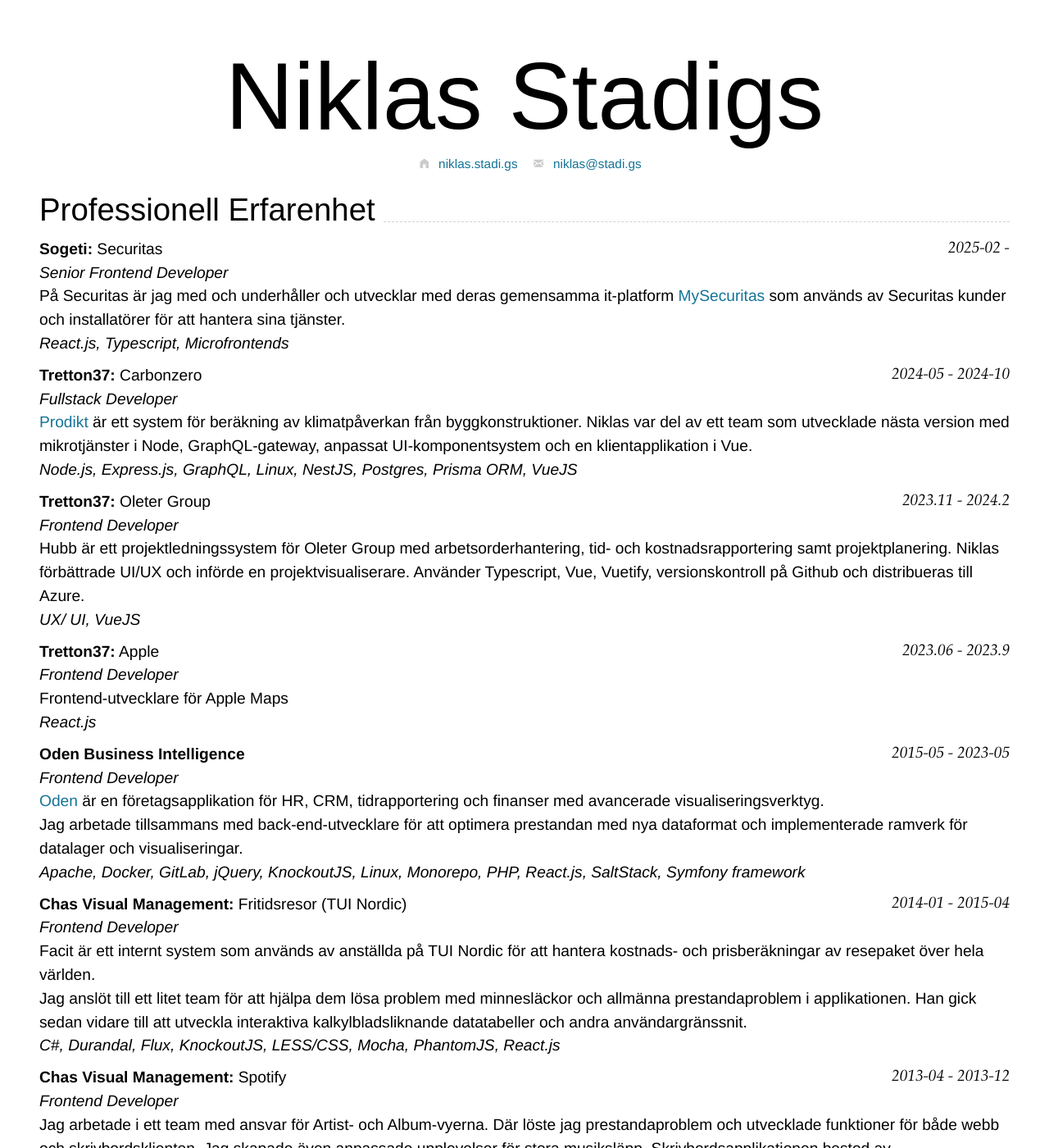
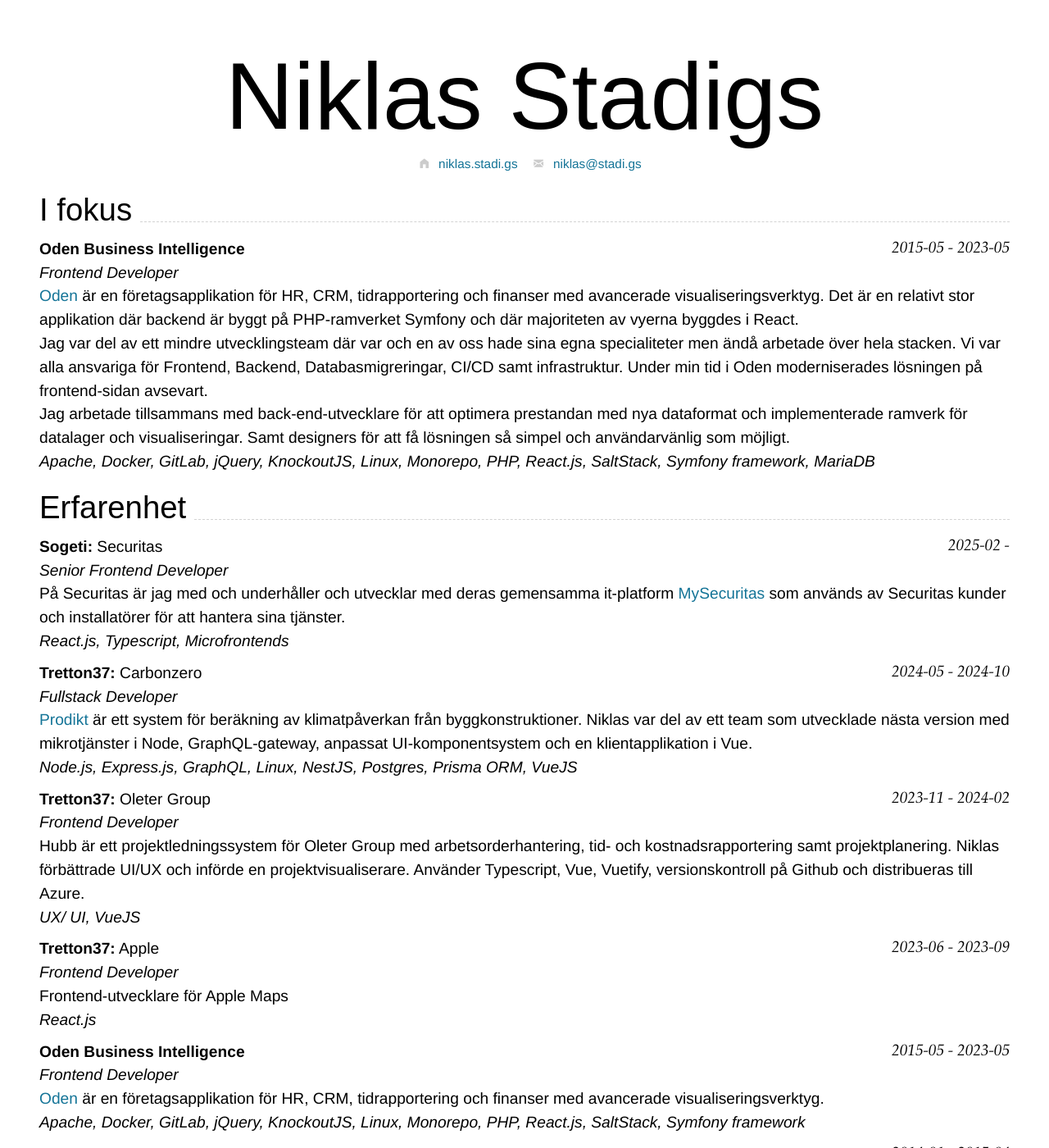
Before and after one commit to nstadigs/cv, a Jekyll site: the page built from index.md, in a window 1280 px wide and 1400 px high. Shown: the whole window at 82% size. Built offline with Jekyll 4.4.1, drawn with Linux system fonts in a browser that asks for light colours; nearby versions of some CDN libraries.

Commit message:
Revise professional experience and role dates
Updated professional experience section with new roles and dates.

```diff
--- a/index.md
+++ b/index.md
@@ -21,7 +21,21 @@ Supported arguments:
 
 {% include cv-contact.html %}
 
-## Professionell Erfarenhet
+## I fokus
+
+### **Oden Business Intelligence** `2015-05 - 2023-05`
+
+_Frontend Developer_<br>
+
+[Oden](https://oden.se/) är en företagsapplikation för HR, CRM, tidrapportering och finanser med avancerade visualiseringsverktyg. Det är en relativt stor applikation där backend är byggt på PHP-ramverket Symfony och där majoriteten av vyerna byggdes i React.
+
+Jag var del av ett mindre utvecklingsteam där var och en av oss hade sina egna specialiteter men ändå arbetade över hela stacken. Vi var alla ansvariga för Frontend, Backend, Databasmigreringar, CI/CD samt infrastruktur. Under min tid i Oden moderniserades lösningen på frontend-sidan avsevart.
+
+Jag arbetade tillsammans med back-end-utvecklare för att optimera prestandan med nya dataformat och implementerade ramverk för datalager och visualiseringar. Samt designers för att få lösningen så simpel och användarvänlig som möjligt.
+
+_Apache, Docker, GitLab, jQuery, KnockoutJS, Linux, Monorepo, PHP, React.js, SaltStack, Symfony framework, MariaDB_
+
+## Erfarenhet
 
 ### **Sogeti:** Securitas `2025-02 -`
 
@@ -39,7 +53,7 @@ _Fullstack Developer_<br>
 
 _Node.js, Express.js, GraphQL, Linux, NestJS, Postgres, Prisma ORM, VueJS_
 
-### **Tretton37:** Oleter Group `2023.11 - 2024.2`
+### **Tretton37:** Oleter Group `2023-11 - 2024-02`
 
 _Frontend Developer_<br>
 
@@ -47,7 +61,7 @@ Hubb är ett projektledningssystem för Oleter Group med arbetsorderhantering, t
 
 _UX/ UI, VueJS_
 
-### **Tretton37:** Apple `2023.06 - 2023.9`
+### **Tretton37:** Apple `2023-06 - 2023-09`
 
 _Frontend Developer_<br>
 
```
Also changed, not shown: other parts of index.md (+0 -2 lines).
